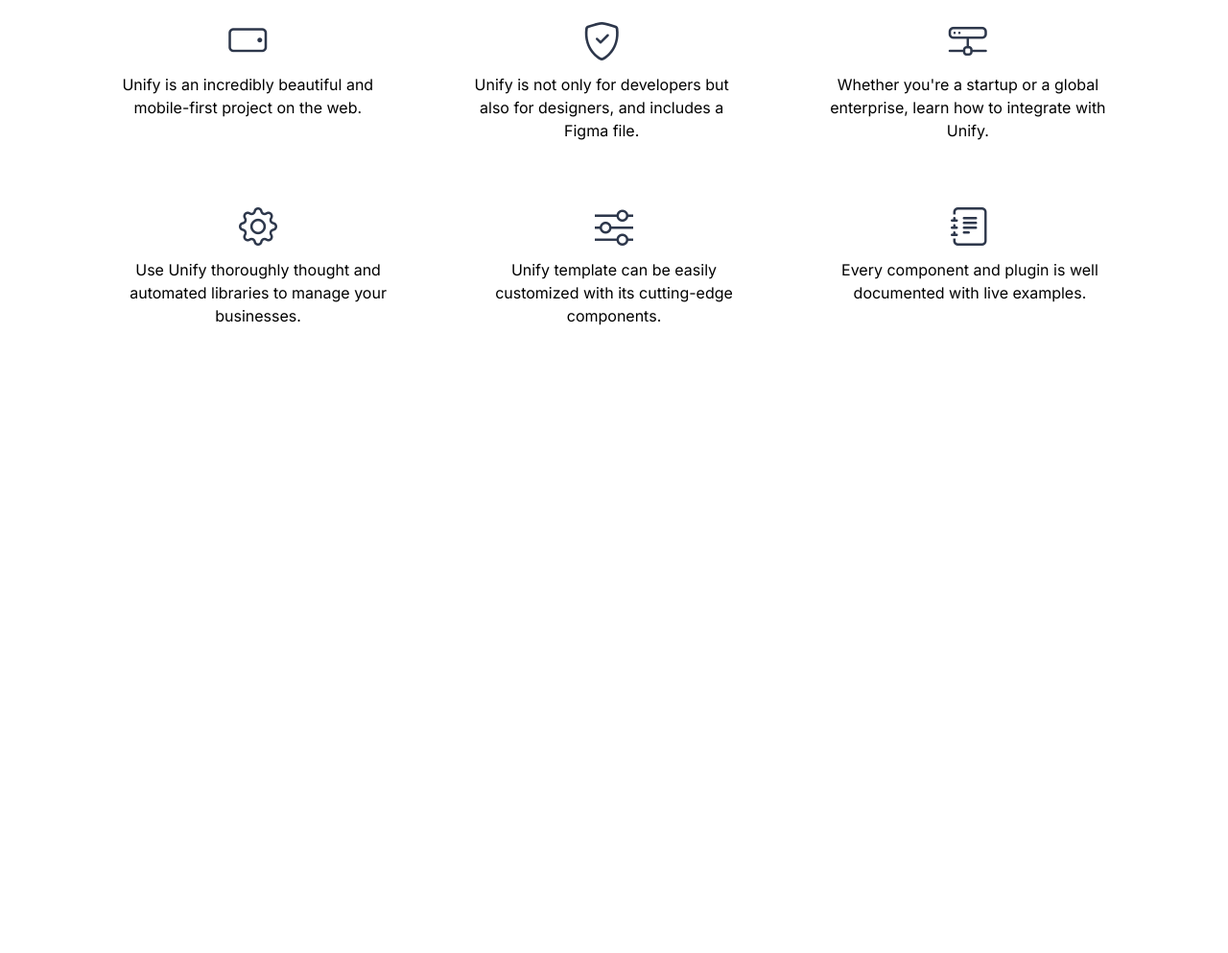
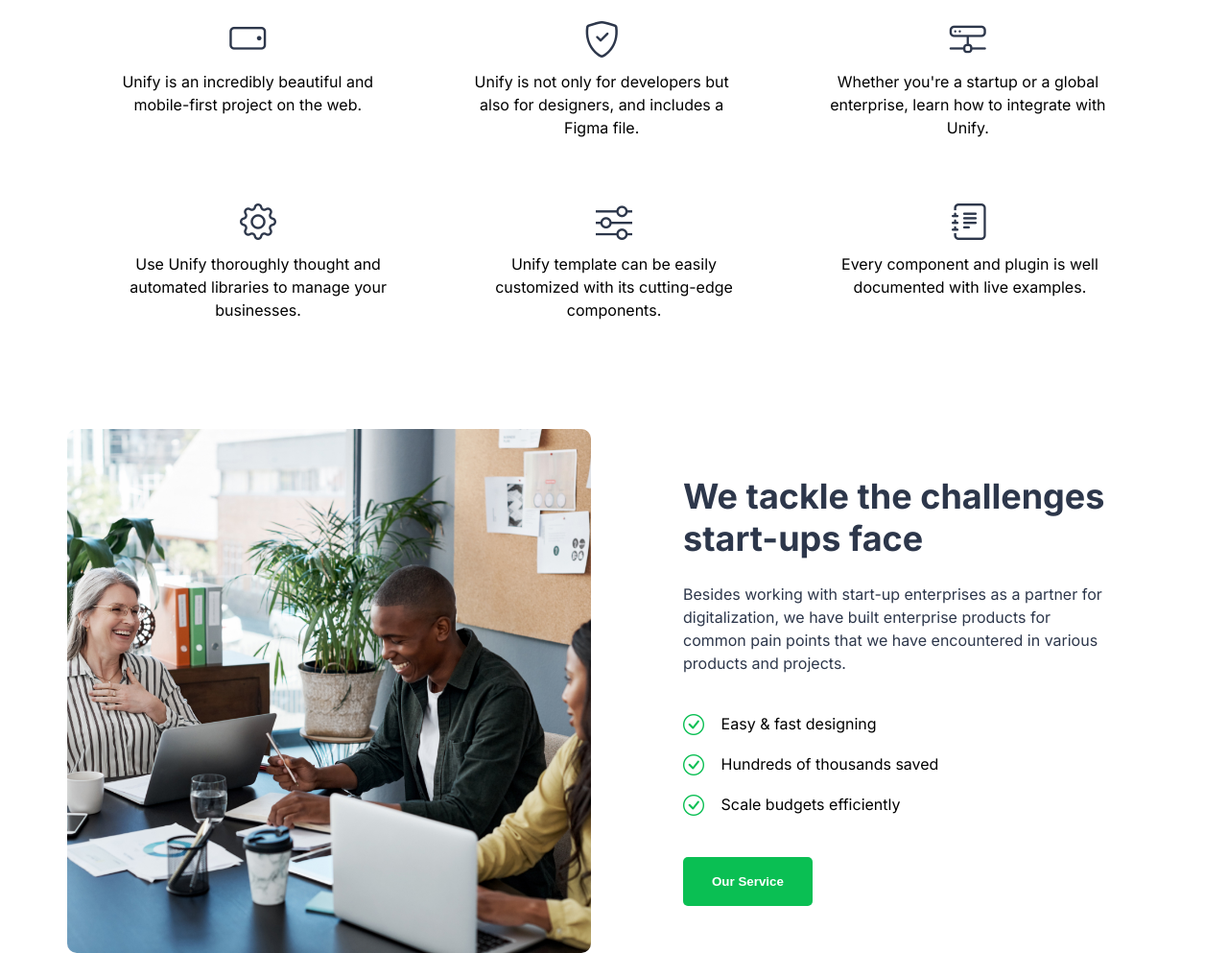
Before and after one commit to hasan-myoffice2/Unify-Project, a website: page index.html in a window 1280 px wide. Shown: the part 1480-2473 px from the top of the page at 96% size. Before the commit the page ends 2083 px from the top, so only its background shows below. Drawn offline with nearby package versions, Linux system fonts and the light colour scheme.

Commit message:
challenge Card Section Added

```diff
--- a/assets/sass/main.scss
+++ b/assets/sass/main.scss
@@ -259,10 +259,11 @@
 }
 // Experience Section End
 
+
+
 //Icon Card Section Start
 .icons-card-section {
   margin-top: 3rem;
-  height: 600px;
 
   .card-items-features {
     display: flex;
@@ -274,8 +275,8 @@
       text-align: center;
       padding: 1rem;
       i {
-        font-size: 40px;
-        font-weight: 100;
+        font-size: 38px;
+        font-weight: 300;
         color: #2d374b;
       }
       p {
@@ -286,3 +287,71 @@
   }
 }
 //Icon Card Section End
+
+//Challenge Card Section Start
+.challenge-face-section {
+  margin-top: 6rem;
+  .face-card {
+    display: flex;
+    gap: 6rem;
+    img {
+      width: 546px;
+      height: 546px;
+      background-size: cover;
+      border-radius: 10px;
+    }
+  }
+
+  .text-aria {
+    margin-top: 3rem;
+    flex-grow: 1;
+    h2 {
+      font-size: 36px;
+      color: #2d374b;
+    }
+    p {
+      margin-top: 1.5rem;
+      line-height: 1.5rem;
+      color: #2d374b;
+      font-size: 16px;
+    }
+  }
+
+  .icons-text {
+    padding: 2rem 0;
+    h4 {
+      display: flex;
+      gap: 1rem;
+      padding: 0.5rem 0;
+      i {
+       font-size: 22px;
+       color: #0ABF53;
+      }
+      span {
+        padding: 0.1rem;
+        font-size: 16px;
+        font-weight: 400;
+      }
+    }
+  }
+
+  .button-three {
+    button {
+      padding: 18px 30px;
+      border: none;
+      background-color: transparent;
+      background-color: #0abf53;
+      border-radius: 5px;
+      color: #fff;
+      font-weight: 600;
+    }
+    button:hover {
+      background-color: #09a247;
+      color: #fff;
+      font-weight: 600;
+    }
+  }
+}
+//Challenge Card Section End
+
+//
--- a/index.html
+++ b/index.html
@@ -171,7 +171,37 @@
      </div>
     <!-- Icons Text Section End-->
 
-    <!--  -->
+    <!-- Challenge Face Section Start -->
+     <div class="challenge-face-section">
+        <div class="container">
+            <div class="face-card">
+                <img src="./assets/image/challange-card.jpg" alt="">
+                <div class="text-aria">
+                    <h2>We tackle the challenges <br> start-ups face</h2>
+                    <p>
+                        Besides working with start-up enterprises as a partner for <br> digitalization, we have built enterprise products for <br> common pain points that we have encountered in various <br> products and projects.
+                    </p>
+
+                    <div class="icons-text">
+                        <h4>
+                       <i class="bi bi-check-circle"></i> <span>Easy & fast designing</span>
+                    </h4>
+                    <h4>
+                       <i class="bi bi-check-circle"></i> <span>Hundreds of thousands saved</span>
+                    </h4>
+                    <h4>
+                       <i class="bi bi-check-circle"></i> <span>Scale budgets efficiently</span>
+                    </h4>
+                    </div>
+                    <div class="button-three">
+                        <button>Our Service</button>
+                    </div>
+                </div>
+            </div>
+        </div>
+     </div>
+    <!-- Challenge Face Section End-->
+
     <!-- Bootstrap js link -->
     <script src="https://cdn.jsdelivr.net/npm/bootstrap@5.3.7/dist/js/bootstrap.bundle.min.js"
         integrity="sha384-ndDqU0Gzau9qJ1lfW4pNLlhNTkCfHzAVBReH9diLvGRem5+R9g2FzA8ZGN954O5Q" crossorigin="anonymous">
```
Also changed, not shown: assets/image/challange-card.jpg (added), css/style.css, 1 other file.
